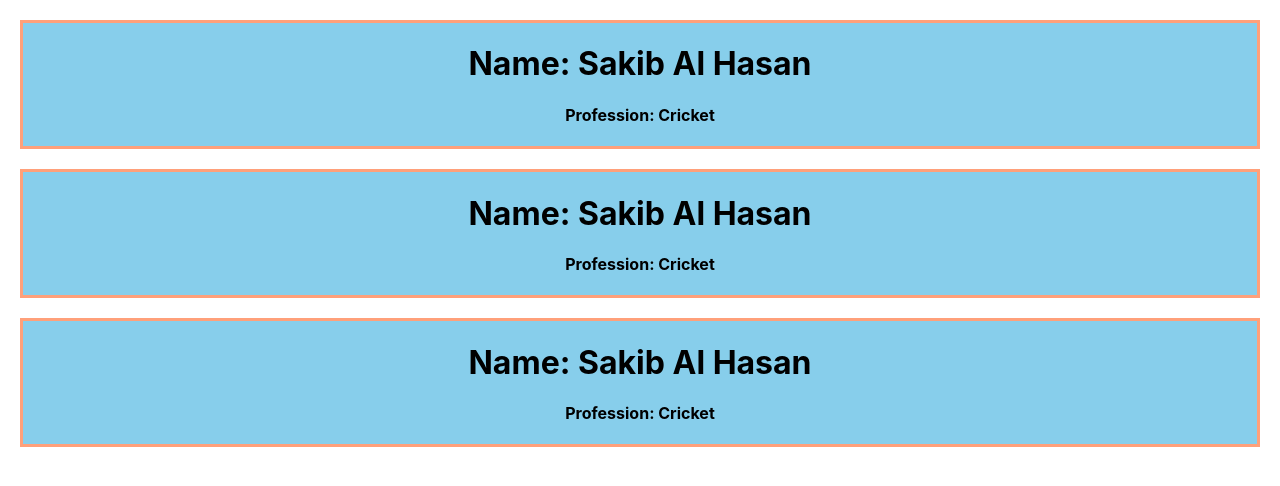
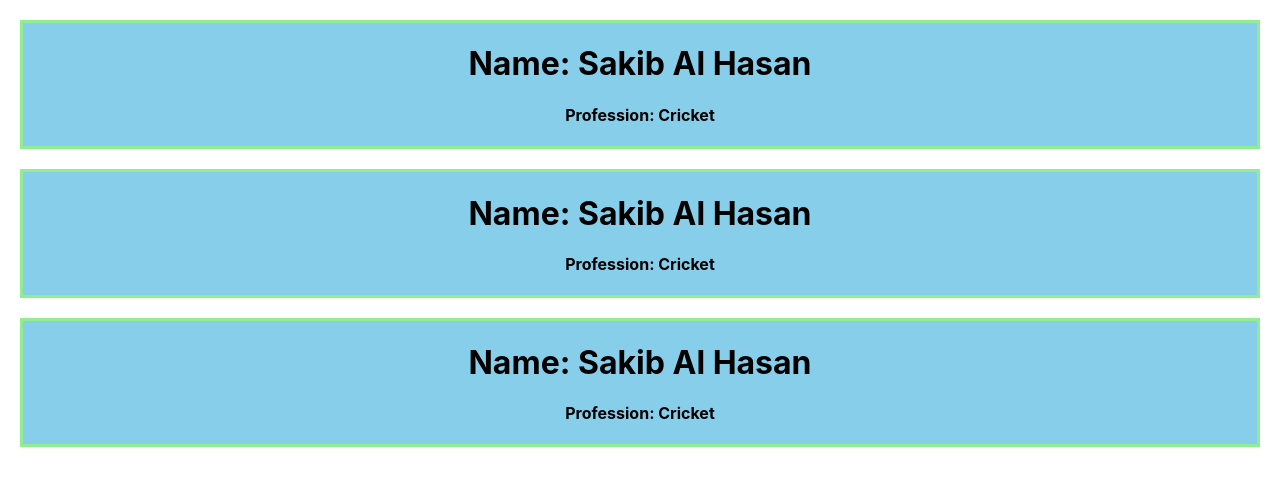
Before and after one commit to aaaasif/react-core-concept, a React (Create React App) app: page / in a window 1280 px wide. Shown: the top 486 px of the page. Built offline with nearby package versions, Linux system fonts and the light colour scheme.

Commit message:
js added

```diff
--- a/src/App.js
+++ b/src/App.js
@@ -12,13 +12,13 @@ function App() {
 }
 function Person() {
   const person = {
-    // backgroundColor: 'skyblue',
-    // border:'3px solid lightgreen',
-    // margin: '20px',
-    // borderRadious: '20px'
+    backgroundColor: 'skyblue',
+    border:'3px solid lightgreen',
+    margin: '20px',
+    borderRadious: '10px'
   }
   return (
-    <div style={{backgroundColor:'skyblue', border:'3px solid lightsalmon', margin: '20px', borderRadious: '20px'}}>
+    <div style={person}>
       <h1>Name: Sakib Al Hasan</h1>
       <h4>Profession: Cricket</h4>
     </div>
```
